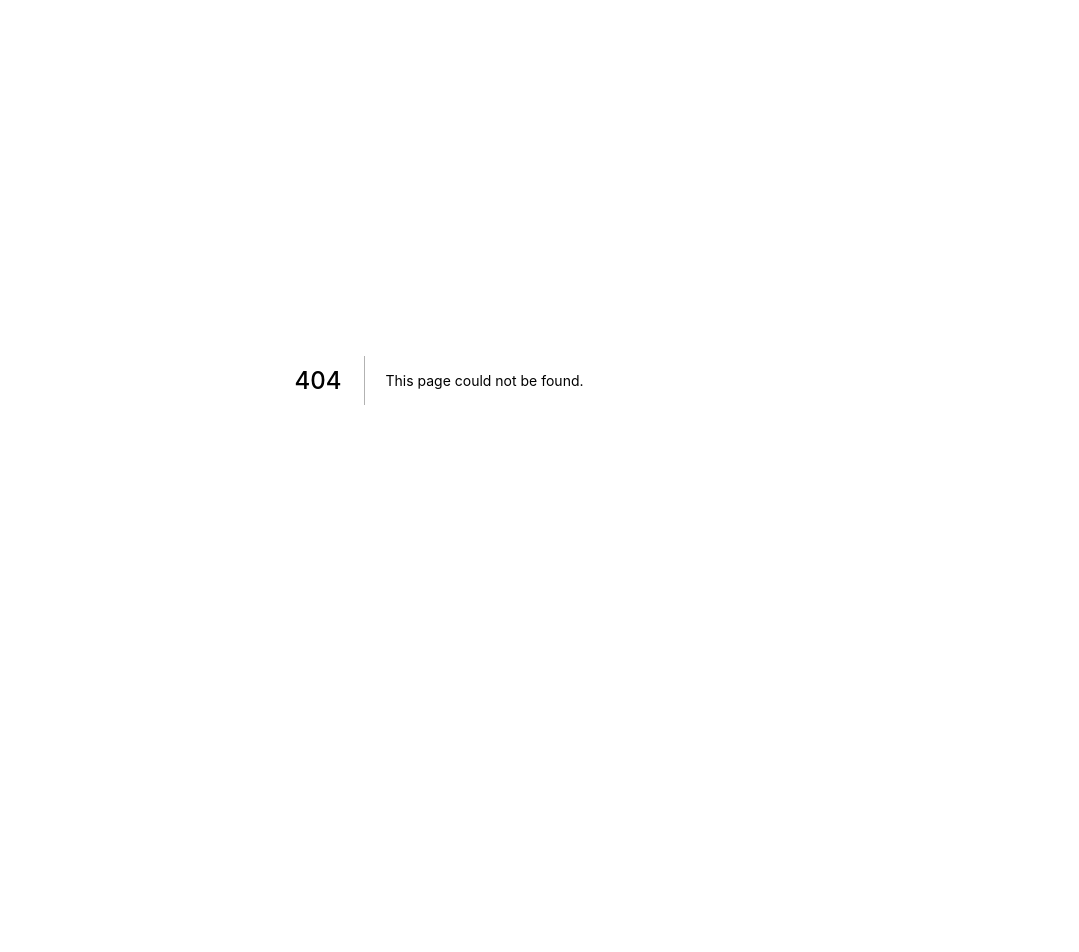
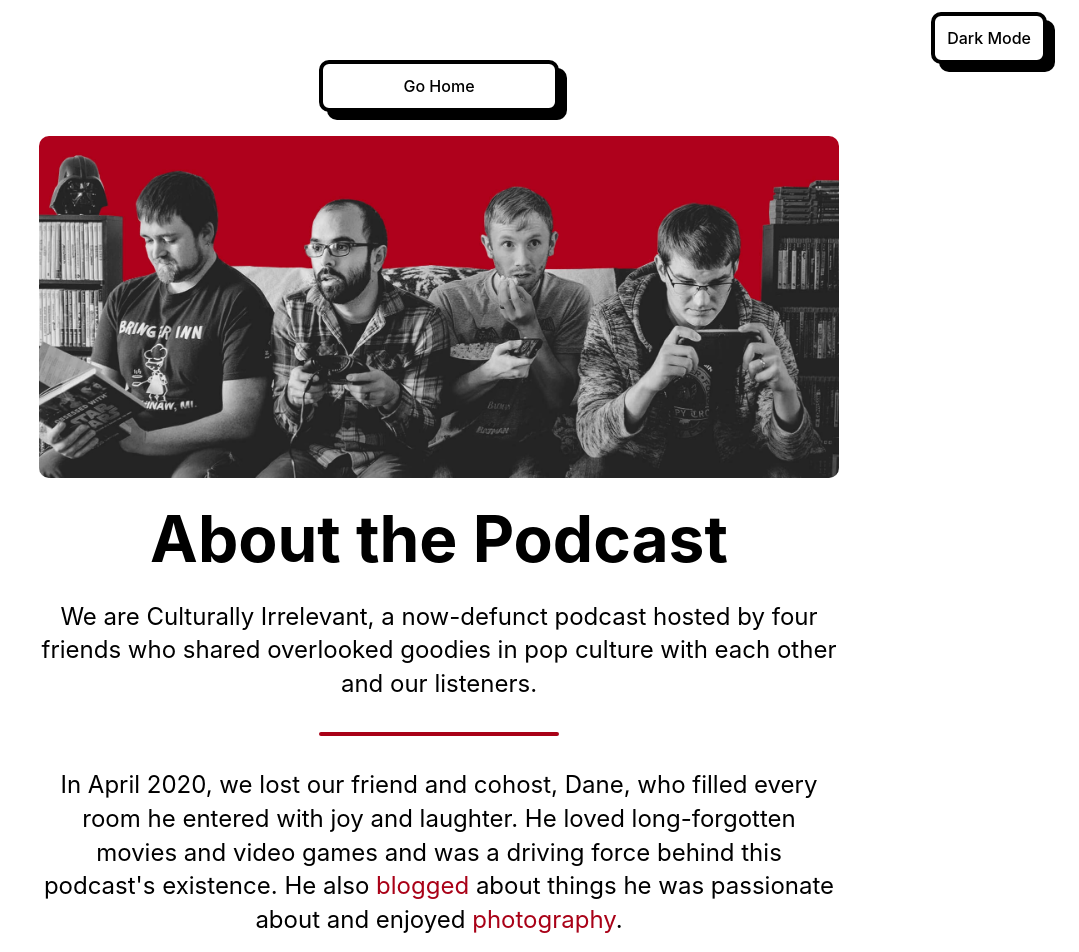
Before and after one commit to mknepprath/culturally-irrelevant, a Next.js app: page /about in a window 1280 px wide. Before the commit this address had no page. Shown: the part 20-972 px from the top of the page, without its empty margins (201-1280 px from the left). Before the commit the page ends 800 px from the top, so only its background shows below. Built offline with nearby package versions, Linux system fonts and the light colour scheme; no server answers.

Commit message:
Add /about page

```diff
--- a/components/button.module.css
+++ b/components/button.module.css
@@ -4,6 +4,8 @@
   border-radius: var(--border-radius);
   box-shadow: var(--shadow);
   cursor: pointer;
+  font-family: -apple-system, BlinkMacSystemFont, Segoe UI, Roboto, Oxygen,
+    Ubuntu, Cantarell, Fira Sans, Droid Sans, Helvetica Neue, sans-serif;
   font-size: 1rem;
   font-weight: 500;
   padding: 0.75rem;
--- a/components/footer.js
+++ b/components/footer.js
@@ -1,3 +1,4 @@
+import Link from "next/link";
 import classnames from "classnames";
 
 import styles from "./footer.module.css";
@@ -5,11 +6,17 @@ import styles from "./footer.module.css";
 export default function Footer({ className, isDarkMode, ...props }) {
   return (
     <footer className={classnames({ dark: isDarkMode }, className)} {...props}>
-      <p>Built with ♥ by Michael Knepprath</p>
-      <p className={classnames(styles.bullet, { [styles.dark]: isDarkMode })}>
-        &nbsp;&bull;&nbsp;
+      <p>
+        <a href="https://mknepprath.com" target="_blank">
+          Built with ♥ by Michael Knepprath
+        </a>
       </p>
-      <p>In Memory of Dane Christenson</p>
+      <p>&nbsp;&bull;&nbsp;</p>
+      <p className={classnames(styles.link, { [styles.dark]: isDarkMode })}>
+        <Link href="/about">
+          <a>In Memory of Dane Christenson</a>
+        </Link>
+      </p>
     </footer>
   );
 }
--- a/components/footer.module.css
+++ b/components/footer.module.css
@@ -1,6 +1,10 @@
-.bullet {
+.link {
   color: var(--culturally-irrelevant-red);
 }
-.bullet.dark {
+.link.dark {
   color: var(--white-dark);
+  text-decoration: underline;
 }
+.link.dark:hover {
+  color: var(--white);
+}
--- /dev/null
+++ b/libs/random-integer.js
@@ -0,0 +1,3 @@
+export default function randomInteger(min, max) {
+  return Math.floor(Math.random() * (max - min + 1)) + min;
+}
--- /dev/null
+++ b/pages/about.js
@@ -0,0 +1,113 @@
+import Head from "next/head";
+import classnames from "classnames";
+import useSWR from "swr";
+
+import Button from "../components/button";
+import FloatingActionButton from "../components/fab";
+import Footer from "../components/footer";
+import InternalLink from "../components/internal-link";
+
+import fetcher from "../libs/fetch";
+import randomInteger from "../libs/random-integer";
+
+import styles from "./about.module.css";
+
+export default function About({ theme }) {
+  const { data: recommendations, error } = useSWR(
+    "/api/recommendations",
+    fetcher
+  );
+
+  const [isDarkMode, setIsDarkMode] = theme;
+
+  const podcastRecommendations = recommendations
+    ? recommendations.filter((rec) => rec.isOfficial)
+    : [];
+  const index = randomInteger(0, podcastRecommendations.length);
+  const recommendationString = podcastRecommendations.length
+    ? `, like that time
+  ${podcastRecommendations[index].name.split(" ")[0]} brought
+  ${podcastRecommendations[index].recommendation}`
+    : "";
+
+  return (
+    <div className="container">
+      <Head>
+        <title>Culturally Irrelevant - About the Irrelevant Podcast</title>
+        <link rel="icon" href="/favicon.ico" />
+        <meta
+          name="description"
+          content="Culturally Irrelevant is a now-defunct podcast hosted by four friends
+          who brought overlooked goodies in pop culture to share with each other
+          and their listeners."
+        />
+      </Head>
+
+      <main>
+        <div className={styles.buttonWrapper}>
+          <InternalLink href="/" isDarkMode={isDarkMode}>
+            Go Home
+          </InternalLink>
+        </div>
+
+        <img
+          alt="Tyler, Ben, Josh, and Dane, the hosts of Culturally Irrelevant"
+          className={classnames(styles.ciGang, { [styles.dark]: isDarkMode })}
+          src="/gang.jpg"
+        />
+
+        <h1 className="title">About the Podcast</h1>
+
+        <p className="description">
+          {`We are Culturally Irrelevant, a now-defunct podcast hosted by four friends
+          who shared overlooked goodies in pop culture with each other
+          and our listeners${recommendationString}.`}
+        </p>
+
+        <hr className={classnames(styles.hr, { [styles.dark]: isDarkMode })} />
+
+        <p className="description">
+          In April 2020, we lost our friend and cohost, Dane, who filled every
+          room he entered with joy and laughter. He loved long-forgotten movies
+          and video games and was a driving force behind this podcast's
+          existence. He also{" "}
+          <a
+            className={classnames(styles.link, { [styles.dark]: isDarkMode })}
+            href="http://thirstycatcollection.blogspot.com/"
+            rel="noopener noreferrer"
+            target="_blank"
+          >
+            blogged
+          </a>{" "}
+          about things he was passionate about and enjoyed{" "}
+          <a
+            className={classnames(styles.link, { [styles.dark]: isDarkMode })}
+            href="https://www.instagram.com/moon.beam.photo/"
+            rel="noopener noreferrer"
+            target="_blank"
+          >
+            photography
+          </a>
+          .
+        </p>
+        <img
+          alt="Dane"
+          className={classnames(styles.dane, { [styles.dark]: isDarkMode })}
+          src="/dane.jpg"
+        />
+        <p className="description">We will miss him.</p>
+      </main>
+
+      <Footer isDarkMode={isDarkMode} />
+
+      <FloatingActionButton className={styles.darkModeSwitch} top>
+        <Button
+          isDarkMode={isDarkMode}
+          onClick={() => setIsDarkMode((isDarkMode) => !isDarkMode)}
+        >
+          {isDarkMode ? "Light Mode" : "Dark Mode"}
+        </Button>
+      </FloatingActionButton>
+    </div>
+  );
+}
--- /dev/null
+++ b/pages/about.module.css
@@ -0,0 +1,87 @@
+@media (prefers-color-scheme: dark) {
+  .darkModeSwitch {
+    display: none;
+  }
+}
+
+.message {
+  background-color: var(--white);
+  border: var(--border);
+  border-radius: 10px;
+  box-shadow: var(--shadow);
+  color: inherit;
+  margin-top: 3rem;
+  padding: 1.5rem;
+  text-align: left;
+}
+.message:not(.error) {
+  animation: shake 0.6s;
+  animation-iteration-count: infinite;
+}
+.message.dark {
+  background-color: var(--dark);
+}
+@media (prefers-color-scheme: dark) {
+  .message {
+    background-color: var(--dark);
+  }
+}
+
+.buttonWrapper {
+  margin-bottom: 24px;
+  max-width: 240px;
+  width: 100%;
+}
+
+.ciGang {
+  border-radius: var(--border-radius);
+  margin-bottom: 24px;
+  width: 100%;
+}
+.ciGang.dark {
+  filter: grayscale(95%);
+}
+@media (prefers-color-scheme: dark) {
+  .ciGang {
+    filter: grayscale(95%);
+  }
+}
+
+.hr {
+  border: 2px solid var(--culturally-irrelevant-red);
+  border-radius: var(--border-radius);
+  width: 30%;
+}
+.hr.dark {
+  border: 2px solid var(--white-dark);
+}
+@media (prefers-color-scheme: dark) {
+  .hr {
+    border: 2px solid var(--white-dark);
+  }
+}
+
+.dane {
+  border-radius: var(--border-radius);
+  max-width: 300px;
+  width: 70%;
+}
+.dane.dark {
+  filter: grayscale(95%);
+}
+@media (prefers-color-scheme: dark) {
+  .dane {
+    filter: grayscale(95%);
+  }
+}
+
+.link {
+  color: var(--culturally-irrelevant-red);
+}
+.link.dark {
+  color: var(--white-dark);
+  text-decoration: underline;
+}
+.link.dark:hover {
+  color: var(--white);
+}
```
Also changed, not shown: components/search-bar.js (+3 -4 lines), pages/index.js (+11 -3 lines), pages/index.module.css (+14 -2 lines), pages/mixtape.js (+19 -2 lines), public/dane.jpg (added).
